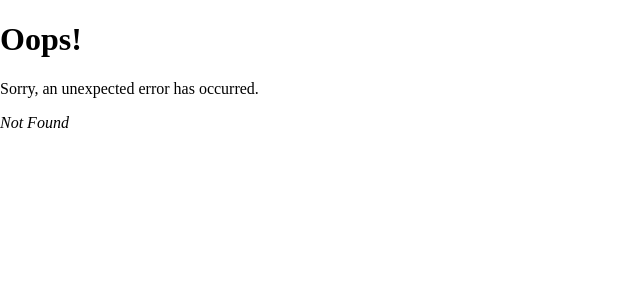
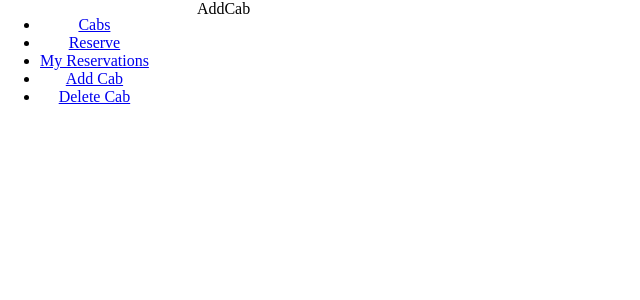
Before and after one commit to uezekiel-mufin/cab_bookings_frontend, a React (Create React App) app: page /cabs-new in a window 1280 px wide. Before the commit this address had no page. Shown: the top 300 px of the page, without its empty margins (0-640 px from the left). Built offline with nearby package versions, Linux system fonts and the light colour scheme.

Commit message:
Fix routes

```diff
--- a/src/components/Navbar.jsx
+++ b/src/components/Navbar.jsx
@@ -11,13 +11,13 @@ const Navbar = () => {
             <Link to="cabs">Cabs</Link>
           </li>
           <li>
-            <Link to="/new-reservation">Reserve</Link>
+            <Link to="/reservation-new">Reserve</Link>
           </li>
           <li>
             <Link to="/reservations">My Reservations</Link>
           </li>
           <li>
-            <Link to="/new-cab">Add Cab</Link>
+            <Link to="/cabs-new">Add Cab</Link>
           </li>
           <li>
             <Link to="/delete-cab">Delete Cab</Link>
--- a/src/index.js
+++ b/src/index.js
@@ -31,11 +31,11 @@ const router = createBrowserRouter([
         element: <Reservations />,
       },
       {
-        path: 'new-cab',
+        path: 'cabs-new',
         element: <AddCab />,
       },
       {
-        path: 'new-reservation',
+        path: 'reservation-new',
         element: <NewReservation />,
       },
     ],
```
